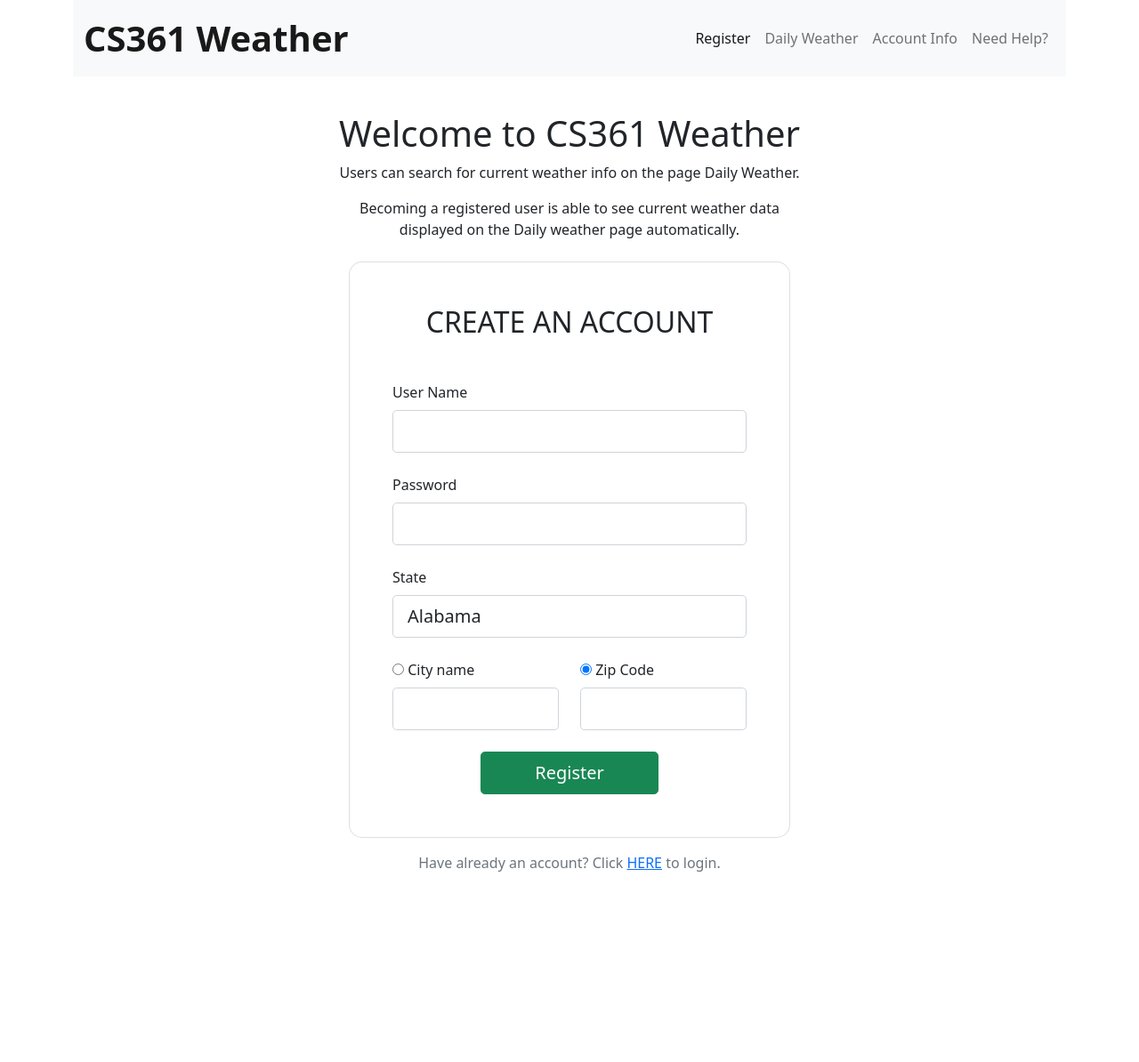
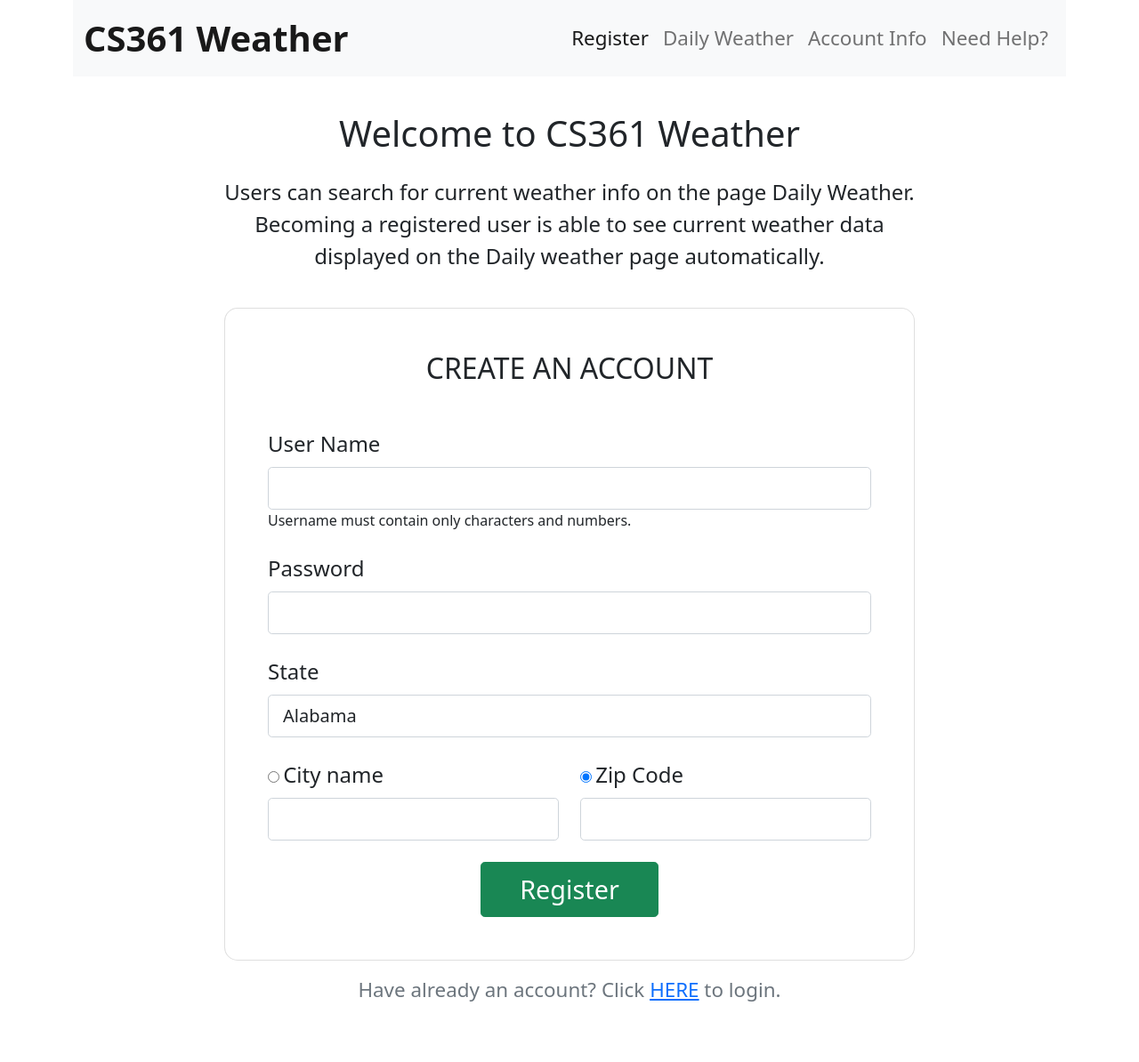
Before and after one commit to yangr2/cs361, a Flask app: page / in a window 1280 px wide. Shown: the whole page at 89% size. Before the commit the page ends 980 px from the top, so only its background shows below. Run offline with Flask 2, Linux system fonts and the light colour scheme; some libraries are stand-ins or nearby versions.

Commit message:
CS361 Weather MVP V2.0

```diff
--- a/cs361_weather_MVP/static/css/main.css
+++ /dev/null
@@ -1,109 +0,0 @@
-#navbarNav{
-    flex-grow: unset;
-}
-.main{
-    margin: 40px auto 0 auto;
-    display: flex;
-    flex-direction: column;
-    align-items: center;
-    max-width: 520px;
-}
-.description{
-    text-align: center;
-    margin-bottom: 0;
-}
-#register, #login, #update, #search{
-    width: 200px;
-    color:white !important;
-}
-.registedHeader{
-    margin-top: 100px;
-    margin-bottom: 40px;
-}
-.registeredDiv{
-    width: 600px;
-    display: flex;
-    justify-content: space-between;
-}
-.inline-btn-div{
-    display: flex;
-    flex-direction: column;
-}
-.btn-container{
-    width: 30%;
-    text-align: center;
-}
-.instructionsHead{
-    text-decoration: underline;
-}
-
-.nav-title{
-    font-size: 2.5rem;
-    font-weight: bold;
-}
-
-#login_form{
-    padding: 3rem 10rem!important;
-}
-
-
-.ajax-section {
-    margin: 70px 0 20px;
-  }
-
-  .ajax-section .cities {
-    display: grid;
-    grid-gap: 32px 20px;
-    grid-template-columns: repeat(4, 1fr);
-  }
-
-  .ajax-section .city {
-    position: relative;
-    padding: 40px 10%;
-    border-radius: 20px;
-    background: var(--text_light);
-    color: var(--text_med);
-  }
-
-  .ajax-section .city::after {
-    content: '';
-    width: 90%;
-    height: 50px;
-    position: absolute;
-    bottom: -12px;
-    left: 5%;
-    z-index: -1;
-    opacity: 0.3;
-    border-radius: 20px;
-    background: var(--text_light);
-  }
-
-  .ajax-section figcaption {
-    margin-top: 10px;
-    text-transform: uppercase;
-    letter-spacing: 0.05em;
-  }
-
-  .ajax-section .city-temp {
-    font-size: 5rem;
-    font-weight: bold;
-    margin-top: 10px;
-    color: var(--text_dark);
-  }
-
-  .ajax-section .city sup {
-    font-size: 0.5em;
-  }
-
-  .ajax-section .city-name sup {
-    padding: 0.2em 0.6em;
-    border-radius: 30px;
-    color: var(--text_light);
-    background: var(--orange);
-  }
-
-  .ajax-section .city-icon {
-    margin-top: 10px;
-    width: 100px;
-    height: 100px;
-  }
--- a/cs361_weather_MVP/app.py
+++ b/cs361_weather_MVP_2.0/app.py
@@ -8,6 +8,7 @@
 import urllib.request, json
 import certifi
 import ssl
+import requests
 
 
 # Configuration
@@ -130,7 +131,6 @@
         return render_template("login.j2", msg = msg)
 
 
-
 @app.route('/daily')
 def daily_weather():
     # Check if user has logged in.
@@ -145,7 +145,6 @@
             return render_template("daily.j2", account = {})
     else:
         return render_template("daily.j2", account = {})
-
 
 
 @app.route('/help')
@@ -165,8 +164,21 @@
 
     response = urllib.request.urlopen(url, context=ssl.create_default_context(cafile=certifi.where()))
     data = response.read()
-    print(data)
-    return data
+
+    # Send a POST request to the microservice for simplified.
+    req = urllib.request.Request("https://cs361-jsonsimplify.wl.r.appspot.com/post_raw_data", method="POST")
+    req.add_header('Content-Type', 'application/json')
+    r = urllib.request.urlopen(req, data=data)
+    content = r.read()
+    data2 = json.loads(content.decode())
+
+    # Send a GET request to the microservice to get the data after simplified.
+    req = urllib.request.Request("https://cs361-jsonsimplify.wl.r.appspot.com/weather/"+data2['name'], method="GET")
+    #req.add_header('Content-Type', 'application/json')
+    r = urllib.request.urlopen(req)
+    content = r.read()
+    print(content.decode())
+    return content.decode()
 
 
 @app.route('/logout')
@@ -255,5 +267,5 @@
 
 # Listener
 if __name__ == "__main__":
-    port = int(os.environ.get('PORT', 8081))
+    port = int(os.environ.get('PORT', 8080))
     app.run(port=port, debug=True)
--- /dev/null
+++ b/cs361_weather_MVP_2.0/database.py
@@ -0,0 +1,2 @@
+MYSQL_PASSWORD = '123456789'
+SECRET_KEY = '1122334455'
--- /dev/null
+++ b/cs361_weather_MVP_2.0/static/css/main.css
@@ -0,0 +1,134 @@
+#navbarNav{
+  flex-grow: unset;
+}
+
+.main{
+  margin: 40px auto 0 auto;
+  display: flex;
+  flex-direction: column;
+  align-items: center;
+  max-width: 800px;
+}
+
+.description{
+  font-size: 1.5rem;
+  text-align: center;
+  margin-bottom: 20px 0;
+}
+
+.all_btn{
+  font-size: 1.8rem;
+}
+
+.foot-note{
+  font-size: 1.4rem;
+}
+
+.nav_text{
+  font-size: 1.4rem;
+}
+
+#register, #login, #update, #search{
+  width: 200px;
+  color:white !important;
+}
+
+.registedHeader{
+  margin-top: 100px;
+  margin-bottom: 40px;
+}
+
+.registeredDiv{
+  width: 600px;
+  display: flex;
+  justify-content: space-between;
+}
+
+.inline-btn-div{
+  display: flex;
+  flex-direction: column;
+}
+
+.btn-container{
+  width: 40%;
+  text-align: center;
+}
+
+.instructionsHead{
+  text-decoration: underline;
+}
+
+.nav-title{
+  font-size: 2.5rem;
+  font-weight: bold;
+}
+
+.form-label{
+  font-size: 1.5rem;
+}
+
+#login_form{
+  padding: 3rem 10rem!important;
+}
+
+
+.ajax-section {
+  margin: 70px 0 20px;
+}
+
+.ajax-section .cities {
+  display: grid;
+  grid-gap: 32px 20px;
+  grid-template-columns: repeat(4, 1fr);
+}
+
+.ajax-section .city {
+  position: relative;
+  padding: 40px 10%;
+  border-radius: 20px;
+  background: var(--text_light);
+  color: var(--text_med);
+}
+
+.ajax-section .city::after {
+  content: '';
+  width: 90%;
+  height: 50px;
+  position: absolute;
+  bottom: -12px;
+  left: 5%;
+  z-index: -1;
+  opacity: 0.3;
+  border-radius: 20px;
+  background: var(--text_light);
+}
+
+.ajax-section figcaption {
+  margin-top: 10px;
+  text-transform: uppercase;
+  letter-spacing: 0.05em;
+}
+
+.ajax-section .city-temp {
+  font-size: 5rem;
+  font-weight: bold;
+  margin-top: 10px;
+  color: var(--text_dark);
+}
+
+.ajax-section .city sup {
+  font-size: 0.5em;
+}
+
+.ajax-section .city-name sup {
+  padding: 0.2em 0.6em;
+  border-radius: 30px;
+  color: var(--text_light);
+  background: var(--orange);
+}
+
+.ajax-section .city-icon {
+  margin-top: 10px;
+  width: 100px;
+  height: 100px;
+}
--- a/cs361_weather_MVP/templates/account.j2
+++ b/cs361_weather_MVP_2.0/templates/account.j2
@@ -28,7 +28,7 @@
                 <i class="fas fa-bars"></i>
               </button>
               <div class="collapse navbar-collapse" id="navbarNav">
-                <ul class="navbar-nav">
+                <ul class="navbar-nav nav_text">
                   <li class="nav-item">
                     <a class="nav-link" aria-current="page" href="/">Register</a>
                   </li>
@@ -59,7 +59,7 @@
             {% endif %}
             <h1>Account Info</h1>
             <div class="d-flex justify-content-center">
-              <a href="logout" class="btn btn-secondary btn-block btn-lg gradient-custom-4 text-body" id="logout" style="color:white !important">Log out</a>
+              <a href="logout" class="all_btn btn btn-secondary btn-block btn-lg gradient-custom-4 text-body" id="logout" style="color:white !important">Log out</a>
             </div>
             <section class="vh-100 bg-image mt-4 mb-5">
                 <div class="mask d-flex align-items-center gradient-custom-3">
@@ -154,7 +154,7 @@
                               </div>
 
                               <div class="d-flex justify-content-center">
-                                <button type="submit" class="btn btn-success btn-block btn-lg gradient-custom-4 text-body" id="update">Update</button>
+                                <button type="submit" class="all_btn btn btn-success btn-block btn-lg gradient-custom-4 text-body" id="update">Update</button>
                               </div>
 
                             </form>
--- a/cs361_weather_MVP/templates/help.j2
+++ b/cs361_weather_MVP_2.0/templates/help.j2
@@ -28,7 +28,7 @@
                 <i class="fas fa-bars"></i>
               </button>
               <div class="collapse navbar-collapse" id="navbarNav">
-                <ul class="navbar-nav">
+                <ul class="navbar-nav nav_text">
                   <li class="nav-item">
                     <a class="nav-link" aria-current="page" href="/">Register</a>
                   </li>
--- a/cs361_weather_MVP/templates/login.j2
+++ b/cs361_weather_MVP_2.0/templates/login.j2
@@ -28,7 +28,7 @@
                 <i class="fas fa-bars"></i>
               </button>
               <div class="collapse navbar-collapse" id="navbarNav">
-                <ul class="navbar-nav">
+                <ul class="navbar-nav nav_text">
                   <li class="nav-item">
                     <a class="nav-link" aria-current="page" href="/">Register</a>
                   </li>
@@ -75,14 +75,14 @@
                               </div>
 
                               <div class="d-flex justify-content-center">
-                                <button type="submit" class="btn btn-success btn-block btn-lg gradient-custom-4 text-body" id="login">Login</button>
+                                <button type="submit" class="all_btn btn btn-success btn-block btn-lg gradient-custom-4 text-body" id="login">Login</button>
                               </div>
 
                             </form>
 
                           </div>
                         </div>
-                        <p class="text-center text-muted mt-3 mb-3 mb-0">Do not have an account? Click <a href="/">HERE</a> to register.</p>
+                        <p class="foot-note text-center text-muted mt-3 mb-3 mb-0">Do not have an account? Click <a href="/">HERE</a> to register.</p>
                       </div>
                     </div>
                   </div>
--- a/cs361_weather_MVP/templates/register.j2
+++ b/cs361_weather_MVP_2.0/templates/register.j2
@@ -28,7 +28,7 @@
                 <i class="fas fa-bars"></i>
               </button>
               <div class="collapse navbar-collapse" id="navbarNav">
-                <ul class="navbar-nav">
+                <ul class="navbar-nav nav_text">
                   <li class="nav-item">
                     <a class="nav-link active" aria-current="page" href="/">Register</a>
                   </li>
@@ -52,10 +52,11 @@
               </div>
             {% endif %}
             <h1>Welcome to CS361 Weather</h1>
-            <p>
-                Users can search for current weather info on the page Daily Weather.
+            <p id="register_desc">
+
             </p>
             <p class="description">
+                Users can search for current weather info on the page Daily Weather.
                 Becoming a registered user is able to see current weather data displayed on the Daily weather page automatically.
             </p>
             <section class="vh-100 bg-image mt-4 mb-5">
@@ -70,6 +71,7 @@
                               <div class="form-outline mb-4">
                                 <label class="form-label" for="form3Example1cg">User Name</label>
                                 <input type="text" id="form3Example1cg" class="form-control form-control-lg" name="username" required>
+                                <p>Username must contain only characters and numbers.</p>
                               </div>
 
                               <div class="form-outline mb-4">
@@ -151,14 +153,14 @@
                               </div>
 
                               <div class="d-flex justify-content-center">
-                                <button type="submit" class="btn btn-success btn-block btn-lg gradient-custom-4 text-body" id="register">Register</button>
+                                <button type="submit" class="btn btn-success btn-block btn-lg gradient-custom-4 text-body all_btn" id="register">Register</button>
                               </div>
 
                             </form>
 
                           </div>
                         </div>
-                        <p class="text-center text-muted mt-3 mb-3 mb-0">Have already an account? Click <a href="login">HERE</a> to login.</p>
+                        <p class="foot-note text-center text-muted mt-3 mb-3 mb-0">Have already an account? Click <a href="login">HERE</a> to login.</p>
                       </div>
                     </div>
                   </div>
--- a/cs361_weather_MVP/templates/registered.j2
+++ b/cs361_weather_MVP_2.0/templates/registered.j2
@@ -28,7 +28,7 @@
                 <i class="fas fa-bars"></i>
               </button>
               <div class="collapse navbar-collapse" id="navbarNav">
-                <ul class="navbar-nav">
+                <ul class="navbar-nav nav_text">
                   <li class="nav-item">
                     <a class="nav-link active" aria-current="page" href="/">Register</a>
                   </li>
@@ -54,11 +54,11 @@
                 <div class="registeredDiv">
                     <div class="inline-btn-div mr-2 btn-container">
                         <div class="mb-3">Check Current Weather</div>
-                        <a href="daily" id="btnDaily" class="btn btn-primary btn-lg">Daily Weather</a>
+                        <a href="daily" id="btnDaily" class="all_btn btn btn-primary btn-lg">Daily Weather</a>
                     </div>
                     <div class="inline-btn-div mr-2 btn-container">
                         <div class="mb-3">Check Your Account</div>
-                        <a href="account" id="btnAccount" class="btn btn-primary btn-lg">Account Info</a>
+                        <a href="account" id="btnAccount" class="all_btn btn btn-primary btn-lg">Account Info</a>
                     </div>
                 </div>
             </section>
```
Also changed, not shown: cs361_weather_MVP_2.0/static/js/daily.js (renamed from cs361_weather_MVP/static/js/daily.js, +13 -14 lines), cs361_weather_MVP_2.0/templates/daily.j2 (renamed from cs361_weather_MVP/templates/daily.j2, +4 -27 lines), cs361_weather_MVP_2.0/static/js/account.js (renamed from cs361_weather_MVP/static/js/account.js), cs361_weather_MVP_2.0/static/js/register.js (renamed from cs361_weather_MVP/static/js/register.js), 4 other files.
